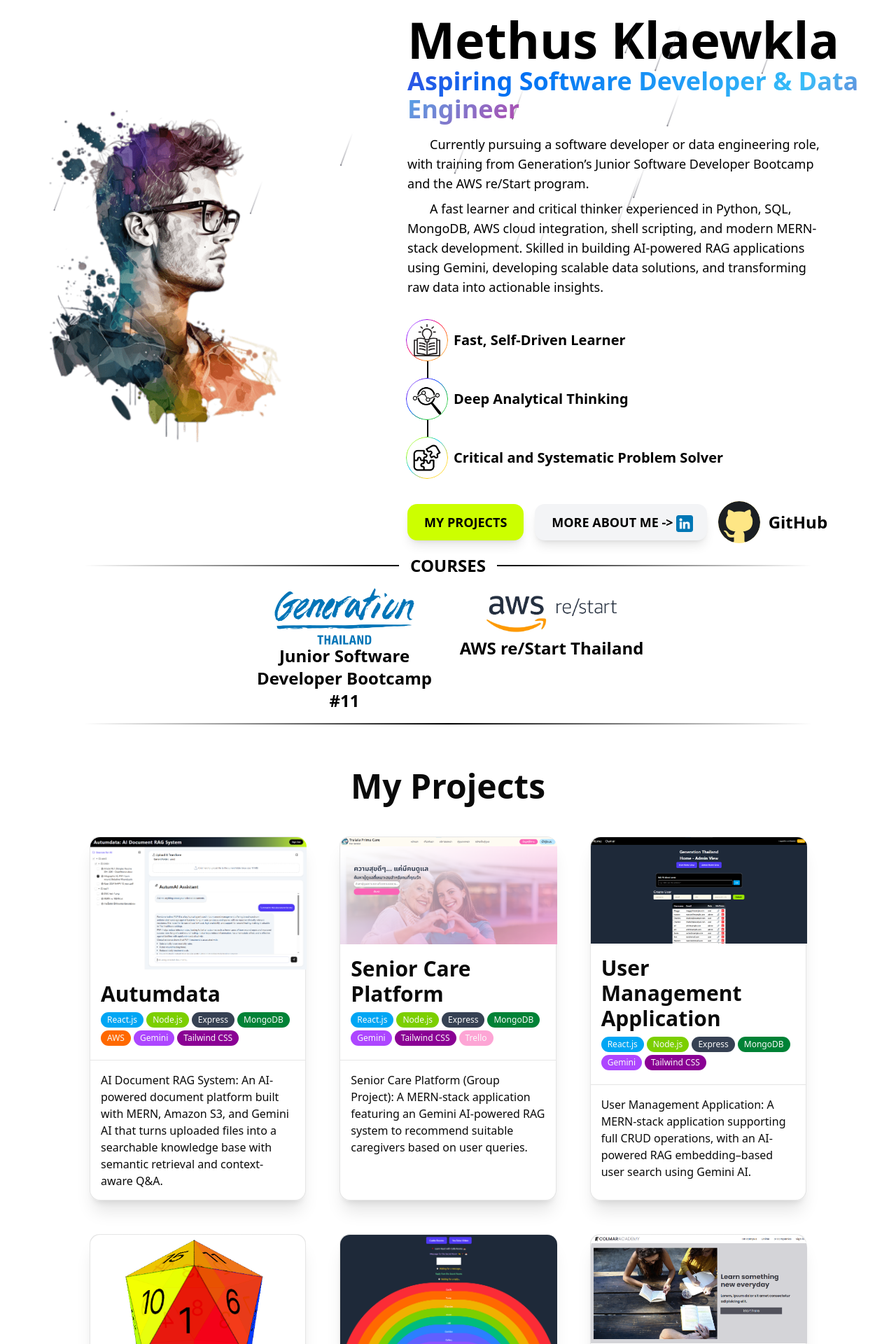
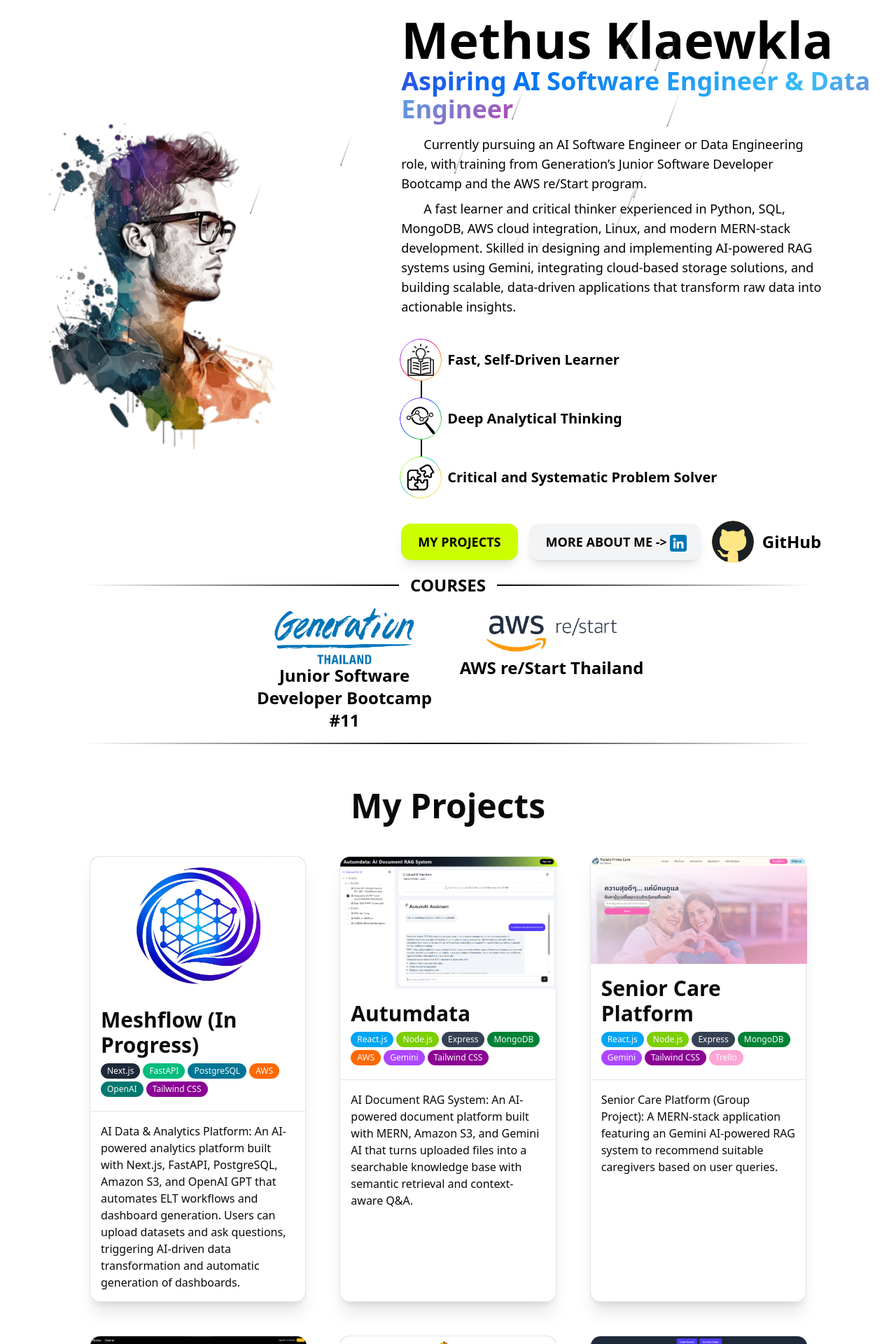
Before and after one commit to Sorbemelon/portfolio-react, a React (Vite) app: page / in a window 1280 px wide. Shown: the top 1920 px of the page at 70% size. Built offline with nearby package versions, Linux system fonts and the light colour scheme.

Commit message:
Updated portfolio 27/02/26

```diff
--- a/src/views/Home.jsx
+++ b/src/views/Home.jsx
@@ -28,11 +28,11 @@
                             Methus Klaewkla
                         </h1>
                         <AuroraText className="text-2xl md:text-4xl font-semibold">
-                             Aspiring Software Developer & Data Engineer
+                             Aspiring AI Software Engineer & Data Engineer
                         </AuroraText>
                         <div className="flex flex-col gap-2 max-w-150 text-lg mt-4 mb-8 *:indent-8">
-                            <p>Currently pursuing a software developer or data engineering role, with training from Generation’s Junior Software Developer Bootcamp and the AWS re/Start program.</p>
-                            <p>A fast learner and critical thinker experienced in Python, SQL, MongoDB, AWS cloud integration, shell scripting, and modern MERN-stack development. Skilled in building AI-powered RAG applications using Gemini, developing scalable data solutions, and transforming raw data into actionable insights.</p>
+                            <p>Currently pursuing an AI Software Engineer or Data Engineering role, with training from Generation’s Junior Software Developer Bootcamp and the AWS re/Start program.</p>
+                            <p>A fast learner and critical thinker experienced in Python, SQL, MongoDB, AWS cloud integration, Linux, and modern MERN-stack development. Skilled in designing and implementing AI-powered RAG systems using Gemini, integrating cloud-based storage solutions, and building scalable, data-driven applications that transform raw data into actionable insights.</p>
                         </div>
                          <ul className="pl-4 ml-7 mb-8 border-l-2 border-black text-xl font-semibold">
                             <li className="relative -left-12 flex mb-6 items-center">
@@ -103,6 +103,29 @@
             <section id="project" className="flex flex-col mt-4 mb-8">
                 <h2 className="text-center text-3xl md:text-5xl font-bold mb-12">My Projects</h2>
                 <div className="grid sm:grid-cols-2 lg:grid-cols-3 mx-[10%] gap-12">
+                    <Card className="w-full border-none p-0 shadow-xl">
+                        <MagicCard className={`h-full`}>
+                            <div>
+                                <Link to="" target="">
+                                    <img src="/images/logo_meshflow_v0.2.png" className="w-fit m-px rounded-t-xl" />
+                                </Link>
+                            </div>
+                            <CardHeader className="border-border border-b p-4 [.border-b]:pb-4">
+                                <CardTitle className={`text-3xl`}>Meshflow (In Progress)</CardTitle>
+                                <CardDescription className={`*:mr-1 *:mb-1`}>
+                                     <Badge className={`bg-gray-800`}>Next.js</Badge>
+                                     <Badge className={`bg-emerald-500`}>FastAPI</Badge>
+                                     <Badge className={`bg-cyan-700`}>PostgreSQL</Badge>
+                                     <Badge className={`bg-orange-500`}>AWS</Badge>
+                                     <Badge className={`bg-teal-700`}>OpenAI</Badge>
+                                     <Badge className={`bg-fuchsia-800`}>Tailwind CSS</Badge>
+                                </CardDescription>
+                            </CardHeader>
+                            <CardContent className="p-4">
+                                AI Data & Analytics Platform: An AI-powered analytics platform built with Next.js, FastAPI, PostgreSQL, Amazon S3, and OpenAI GPT that automates ELT workflows and dashboard generation. Users can upload datasets and ask questions, triggering AI-driven data transformation and automatic generation of dashboards.
+                            </CardContent>
+                        </MagicCard>
+                    </Card>
                     <Card className="w-full border-none p-0 shadow-xl">
                         <MagicCard className={`h-full`}>
                             <div>
```
Also changed, not shown: public/images/logo_meshflow_v0.2.png (added).
